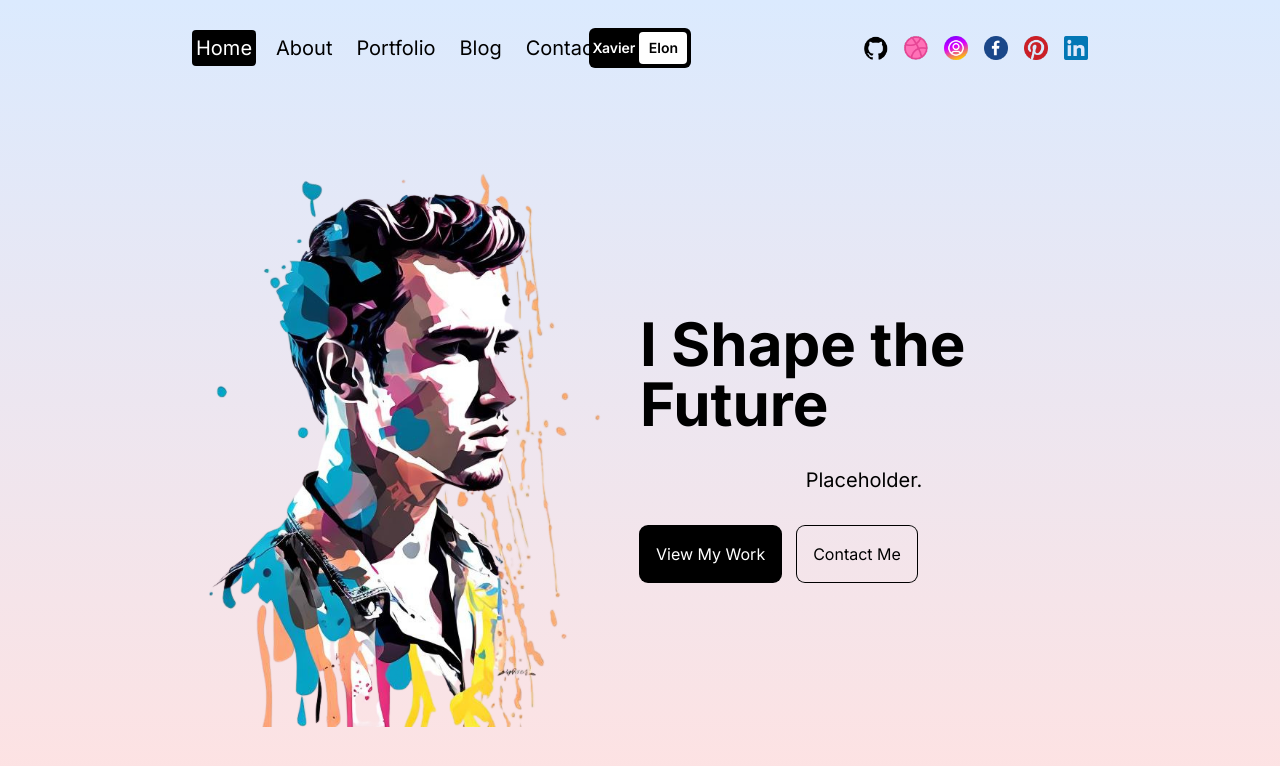
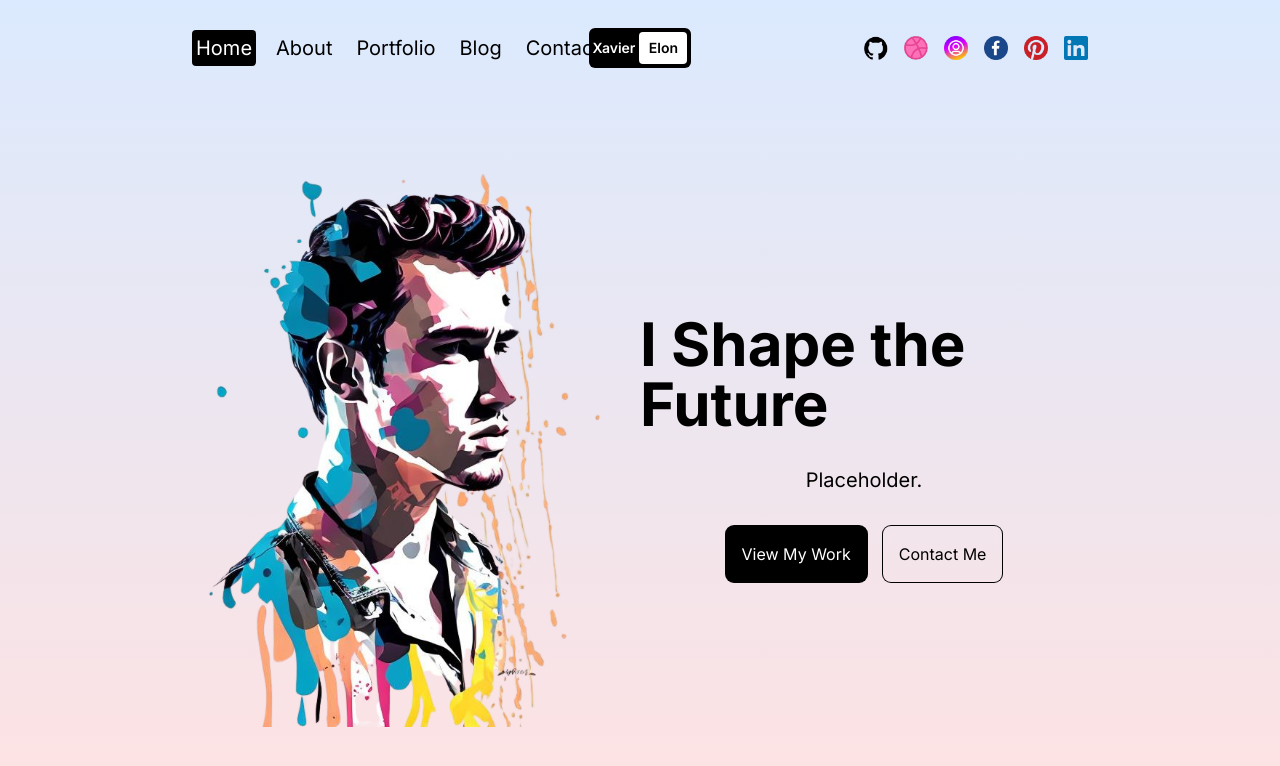
Before and after one commit to XavierElon/xavierelon-portfolio, a Next.js app: page / in a window 1280 px wide. Shown: the top 766 px of the page. Built offline with nearby package versions, Linux system fonts and the light colour scheme.

Commit message:
add transition provider

```diff
--- a/src/app/layout.js
+++ b/src/app/layout.js
@@ -1,6 +1,7 @@
 import { Inter } from 'next/font/google'
 import './globals.css'
 import Navbar from '@/components/navbar'
+import TransitionProvider from '@/components/transitionProvider'
 
 const inter = Inter({ subsets: ['latin'] })
 
@@ -13,12 +14,7 @@ export default function RootLayout({ children }) {
   return (
     <html lang="en">
       <body className={inter.className}>
-        <div className="w-screen h-screen bg-gradient-to-b from-blue-100 to-red-100">
-          <div className="h-24">
-            <Navbar />
-          </div>
-          <div className="h-[calc(100vh-6rem)]">{children}</div>
-        </div>
+        <TransitionProvider>{children}</TransitionProvider>
       </body>
     </html>
   )
--- a/src/app/page.jsx
+++ b/src/app/page.jsx
@@ -18,7 +18,7 @@ const Homepage = () => {
           {/* DESC */}
           <p className="md:text-xl">Placeholder.</p>
           {/* BUTTONS */}
-          <div className="w-full flex gap-4">
+          <div className="w-full flex gap-4 justify-center">
             <button className="p-4 rounded-lg ring-1 ring-black bg-black text-white">View My Work</button>
             <button className="p-4 rounded-lg ring-1 ring-black">Contact Me</button>
           </div>
--- /dev/null
+++ b/src/components/transitionProvider.jsx
@@ -0,0 +1,19 @@
+'use client'
+
+import Navbar from './navbar'
+import { AnimatePresence } from 'framer-motion'
+
+const TransitionProvider = ({ children }) => {
+  return (
+    <AnimatePresence>
+      <div className="w-screen h-screen bg-gradient-to-b from-blue-100 to-red-100">
+        <div className="h-24">
+          <Navbar />
+        </div>
+        <div className="h-[calc(100vh-6rem)]">{children}</div>
+      </div>
+    </AnimatePresence>
+  )
+}
+
+export default TransitionProvider
```
